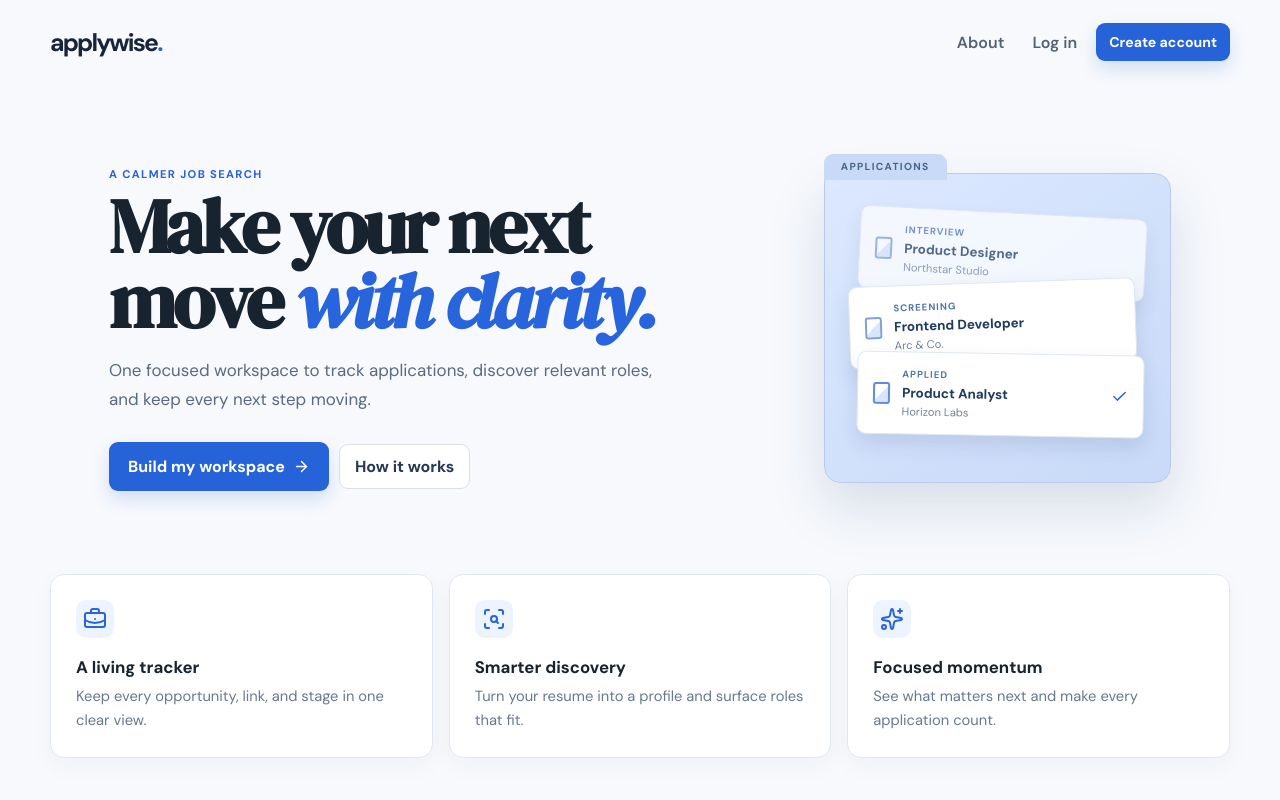
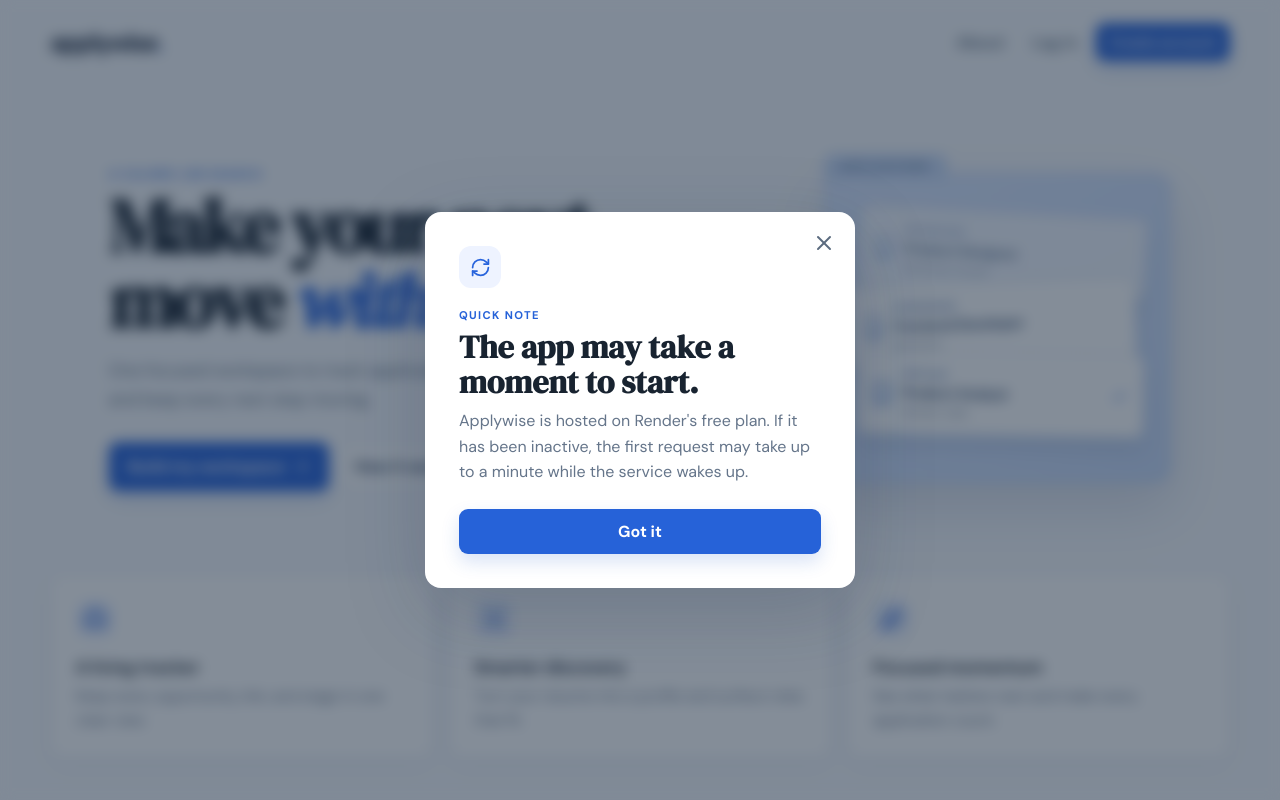
Before and after one commit to akosimico/applywise, a React (Vite) app in the folder client/: page / in a window 1280 px wide. Shown: the top 800 px of the page. Built offline with nearby package versions, Linux system fonts and the light colour scheme.

Commit message:
configured for deployment

```diff
--- a/client/index.html
+++ b/client/index.html
@@ -1,5 +1,6 @@
 <!doctype html>
 <html lang="en">
-  <head><meta charset="UTF-8" /><meta name="viewport" content="width=device-width, initial-scale=1.0" /><title>Applywise</title></head>
+
+  <head><link rel="icon" type="image/png" href="/favicon.png" /><meta charset="UTF-8" /><meta name="viewport" content="width=device-width, initial-scale=1.0" /><title>Applywise</title></head>
   <body><div id="root"></div><script type="module" src="/src/main.tsx"></script></body>
 </html>
--- a/client/src/main.tsx
+++ b/client/src/main.tsx
@@ -821,6 +821,7 @@
   busy: boolean;
   toast: ToastState;
 }) {
+  const [showRenderNotice, setShowRenderNotice] = useState(true);
   return (
     <main className="landing">
       <nav className="site-nav">
@@ -926,6 +927,9 @@
         </div>
         <small>© {new Date().getFullYear()} Applywise</small>
       </footer>
+      {showRenderNotice && (
+        <RenderNotice close={() => setShowRenderNotice(false)} />
+      )}
       <Modal
         kind={modal}
         close={close}
@@ -937,6 +941,40 @@
       />
       <Toast toast={toast} />
     </main>
+  );
+}
+function RenderNotice({ close }: { close: () => void }) {
+  useEffect(() => {
+    const key = (event: KeyboardEvent) => event.key === "Escape" && close();
+    document.addEventListener("keydown", key);
+    return () => document.removeEventListener("keydown", key);
+  }, [close]);
+  return (
+    <div className="modal-backdrop" onMouseDown={close}>
+      <section
+        className="modal service-notice"
+        role="dialog"
+        aria-modal="true"
+        aria-labelledby="service-notice-title"
+        onMouseDown={(event) => event.stopPropagation()}
+      >
+        <button className="close" aria-label="Close notice" onClick={close}>
+          <X />
+        </button>
+        <span className="service-notice-icon">
+          <RefreshCw size={21} />
+        </span>
+        <p className="overline">QUICK NOTE</p>
+        <h2 id="service-notice-title">The app may take a moment to start.</h2>
+        <p>
+          Applywise is hosted on Render's free plan. If it has been inactive,
+          the first request may take up to a minute while the service wakes up.
+        </p>
+        <button className="primary full service-notice-action" onClick={close}>
+          Got it
+        </button>
+      </section>
+    </div>
   );
 }
 const Feature = ({
--- a/client/src/styles.css
+++ b/client/src/styles.css
@@ -806,6 +806,22 @@
 .logout-modal {
   width: min(100%, 410px);
 }
+.service-notice {
+  width: min(100%, 430px);
+}
+.service-notice-icon {
+  display: grid;
+  width: 42px;
+  height: 42px;
+  margin-bottom: 20px;
+  place-items: center;
+  border-radius: 12px;
+  background: #eef3ff;
+  color: #2864dc;
+}
+.service-notice-action {
+  margin-top: 24px;
+}
 .logout-icon {
   display: grid;
   width: 42px;
```
Also changed, not shown: vercel.json (added).
